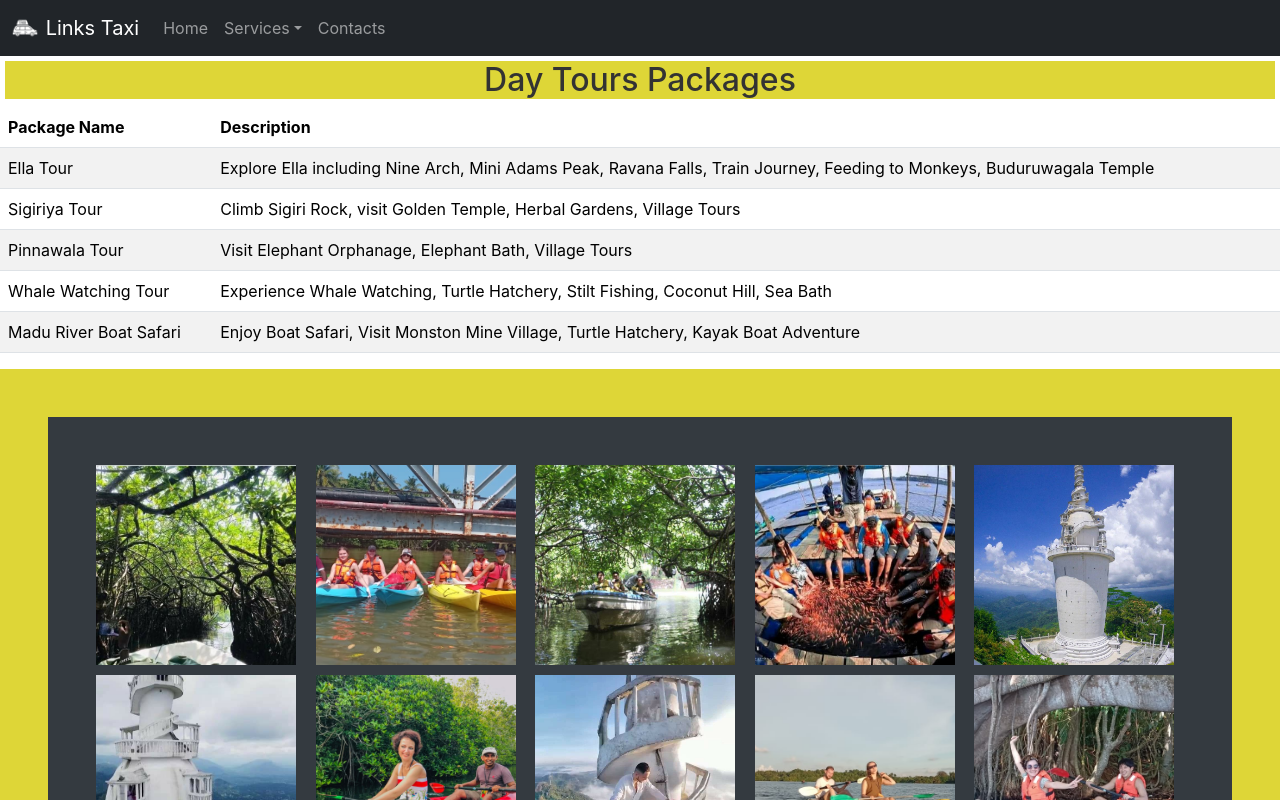
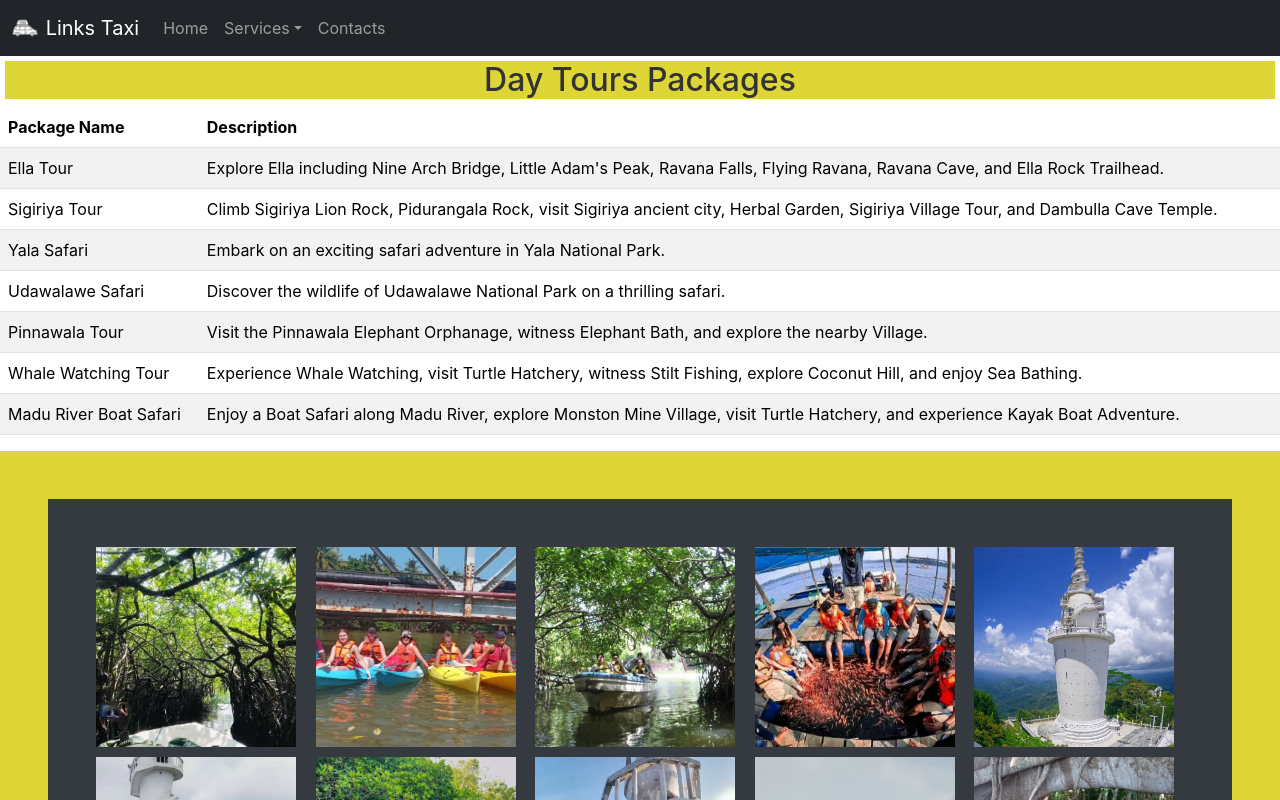
Before and after one commit to HansaSandamal/links-taxi, a React (Create React App) app: page /service/day-tours in a window 1280 px wide. Shown: the top 800 px of the page. Built offline with nearby package versions, Linux system fonts and the light colour scheme.

Commit message:
do changes

```diff
--- a/src/views/DayToursView/DayToursView.js
+++ b/src/views/DayToursView/DayToursView.js
@@ -23,9 +23,6 @@ import image17 from "../../assets/images/day/img17.jpeg";
 import image18 from "../../assets/images/day/img18.jpeg";
 import image19 from "../../assets/images/day/img19.jpeg";
 import image20 from "../../assets/images/day/img20.jpeg";
-
-
-
 
 const DayToursView = () => {
   const images = [
@@ -55,23 +52,38 @@ const DayToursView = () => {
   const packagesData = [
     {
       name: "Ella Tour",
-      description: "Explore Ella including Nine Arch, Mini Adams Peak, Ravana Falls, Train Journey, Feeding to Monkeys, Buduruwagala Temple",
+      description:
+        "Explore Ella including Nine Arch Bridge, Little Adam's Peak, Ravana Falls, Flying Ravana, Ravana Cave, and Ella Rock Trailhead.",
     },
     {
       name: "Sigiriya Tour",
-      description: "Climb Sigiri Rock, visit Golden Temple, Herbal Gardens, Village Tours",
+      description:
+        "Climb Sigiriya Lion Rock, Pidurangala Rock, visit Sigiriya ancient city, Herbal Garden, Sigiriya Village Tour, and Dambulla Cave Temple.",
+    },
+    {
+      name: "Yala Safari",
+      description:
+        "Embark on an exciting safari adventure in Yala National Park.",
+    },
+    {
+      name: "Udawalawe Safari",
+      description:
+        "Discover the wildlife of Udawalawe National Park on a thrilling safari.",
     },
     {
       name: "Pinnawala Tour",
-      description: "Visit Elephant Orphanage, Elephant Bath, Village Tours",
+      description:
+        "Visit the Pinnawala Elephant Orphanage, witness Elephant Bath, and explore the nearby Village.",
     },
     {
       name: "Whale Watching Tour",
-      description: "Experience Whale Watching, Turtle Hatchery, Stilt Fishing, Coconut Hill, Sea Bath",
+      description:
+        "Experience Whale Watching, visit Turtle Hatchery, witness Stilt Fishing, explore Coconut Hill, and enjoy Sea Bathing.",
     },
     {
       name: "Madu River Boat Safari",
-      description: "Enjoy Boat Safari, Visit Monston Mine Village, Turtle Hatchery, Kayak Boat Adventure",
+      description:
+        "Enjoy a Boat Safari along Madu River, explore Monston Mine Village, visit Turtle Hatchery, and experience Kayak Boat Adventure.",
     },
   ];
   return (
--- a/src/views/NineDayToursView/NineDayToursView.js
+++ b/src/views/NineDayToursView/NineDayToursView.js
@@ -16,11 +16,13 @@ const NineDayToursView = () => {
   const packagesData = [
     {
       name: "1st Package:",
-      description: "Travel from the airport to Anuradhapura. Visit Polonnaruwa and Sigiriya. Proceed to Kandy and Pinnawala. Explore Nuwara Eliya and Ella. Visit Yala, Mirissa, Bentota, Colombo, and return to the airport.",
+      description:
+        "Travel from the airport to Anuradhapura. Visit Polonnaruwa and Sigiriya. Proceed to Kandy, Nuwara Eliya, Ella, Yala, Udawalawa, Mirissa, Bentota, and return to the airport.",
     },
     {
       name: "2nd Package:",
-      description: "Travel from the airport to Trincomalee. Visit Polonnaruwa and Sigiriya. Proceed to Kandy and Pinnawala. Explore Nuwara Eliya and Ella. Visit Yala, Galle, Colombo, and return to the airport.",
+      description:
+        "Travel from the airport to Anuradhapura, Trincomalee. Visit Polonnaruwa and Sigiriya. Proceed to Kandy, Nuwara Eliya, Ella, Yala/Udawalawa, Tangalle, Mirissa/Galle/Bentota, Colombo, and return to the airport.",
     },
     // Add more Nine Day Tours as needed
   ];
--- a/src/views/SevenDayToursView/SevenDayToursView.js
+++ b/src/views/SevenDayToursView/SevenDayToursView.js
@@ -39,17 +39,17 @@ const SevenDayToursView = () => {
     {
       name: "1st Package:",
       description:
-        "Start from the airport, visit Sigiriya, Polonnaruwa, Kandy, Nuwara Eliya, Ella, Yala, Galle, and return to the airport.",
+        "Start from the airport, visit Sigiriya, Polonnaruwa, Kandy, Nuwara Eliya, Ella, Yala safari, Galle, and return to the airport.",
     },
     {
       name: "2nd Package:",
       description:
-        "Start from the airport, visit Sigiriya, Kandy, Nuwara Eliya, Ella, Tangalle, Bentota, and return to the airport.",
+        "Start from the airport, visit Sigiriya, Kandy, Nuwara Eliya, Ella, Yala/Udawalawa safari, Hikkaduwa/Mirissa/Galle, Colombo, and return to the airport.",
     },
     {
       name: "3rd Package:",
       description:
-        "Start from the airport, visit Pinnawala, Sigiriya, Kandy, Nuwara Eliya, Beruwala, and return to the airport.",
+        "Start from the airport, visit Kalpitiya, Wilpattu, Habarana, Polonnaruwa, Sigiriya, Kandy, Colombo, and return to the airport.",
     },
     // Add more Seven Day Tours as needed
   ];
--- a/src/views/ThreeDayToursView/ThreeDayToursView.js
+++ b/src/views/ThreeDayToursView/ThreeDayToursView.js
@@ -37,23 +37,24 @@ const ThreeDayToursView = () => {
 
   const packagesData = [
     {
-      name: "Ella Tour",
+      name: "Sigiriya Tour",
       description:
-        "Explore Ravana Fall, Nine Arch, Mini Adams Peak, Ella Rock in Ella.",
+        "Climb Sigiriya Lion Rock, Pidurangala Rock, visit Herbal Garden, take a Sigiriya Village Tour, and explore Dambulla Cave Temple.",
+    },
+    {
+      name: "Kandy Tour",
+      description:
+        "(1st Night in Kandy) Enjoy a Cultural dance in Kandy, explore the Sacred City of Kandy, take a town visit, and visit the Temple of the Tooth in Kandy. Also, visit Ramboda Falls and a tea factory.",
     },
     {
       name: "Nuwara Eliya Tour",
       description:
-        "Enjoy Gregory Lake, Sitha Temple, Tea Factory and Lounge, Tea Garden, Ramboda Falls in Nuwara Eliya. Stay overnight.",
+        "(Second Night in Nuwara Eliya) Experience Gregory Lake, visit Nuwara Eliya town, and explore the old post office.",
     },
     {
-      name: "Kandy Tour",
-      description: "Visit the Temple of the Tooth in Kandy. Stay overnight.",
-    },
-    {
-      name: "3rd Day Tour",
+      name: "Ella Tour",
       description:
-        "Visit Matale Hindu Temple, Nalagoda Gedige, Herbal Garden, Sigiriya Rock, Village Tours, Golden Temple.",
+        "Explore Ella, including the Nine Arch Bridge, Little Adam's Peak, Ravana Falls, and Ella town.",
     },
     // Add more Three Day Tours as needed
   ];
--- a/src/views/TwelveDayToursView/TwelveDayToursView.js
+++ b/src/views/TwelveDayToursView/TwelveDayToursView.js
@@ -29,28 +29,10 @@ const TwelveDayToursView = () => {
 
   const packagesData = [
     {
-      name: "Airport - Anuradhapura",
-      description: "Visit Anuradhapura after arriving at the airport.",
+      name: "package",
+      description:
+        "Experience the wonders of Anuradhapura, Mihintale, Trincomalee, Polonnaruwa, Sigiriya, Kandy, Pinnawala, Nuwara Eliya, Haputale, Ella, Yala, Mirissa, Galle/Hikkaduwa, Bentota/Negombo, and return to the Airport.",
     },
-    {
-      name: "Trincomalee - Polonnaruwa",
-      description: "Explore Trincomalee and Polonnaruwa.",
-    },
-    {
-      name: "Sigiriya - Kandy - Pinnawala",
-      description:
-        "Discover Sigiriya, Kandy, and Pinnawala Elephant Orphanage.",
-    },
-    {
-      name: "Nuwara Eliya - Ella",
-      description: "Experience Nuwara Eliya and Ella.",
-    },
-    {
-      name: "Yala/Udawalawa - Waligama - Colombo Airport",
-      description:
-        "Visit Yala or Udawalawa, Waligama, and return to Colombo Airport.",
-    },
-    // Add more 12 Days Tours as needed
   ];
   return (
     <div>
--- a/src/views/TwoDayToursView/TwoDayToursView.js
+++ b/src/views/TwoDayToursView/TwoDayToursView.js
@@ -7,7 +7,10 @@ import image from "../../assets/images/airport.jpg";
 
 const AirportTransfersView = () => {
   const images = [
-    { url: "https://links-taxi.netlify.app/static/media/airport.jpg", alt: "Image 1" },
+    {
+      url: "https://links-taxi.netlify.app/static/media/airport.jpg",
+      alt: "Image 1",
+    },
     { url: image, alt: "Image 2" },
     { url: image, alt: "Image 3" },
     // Add more images as needed
@@ -17,19 +20,21 @@ const AirportTransfersView = () => {
     {
       name: "Ella Tour",
       description:
-        "Visit Ravana Falls, Nine Arch, Mini Adams Peak, Sitha Temple, Hakgala Garden, Gregory Lake in Ella.",
+        "Experience the beauty of Ella with visits to Ravana Falls, the iconic Nine Arch Bridge, Little Adams Peak, Flying Ravana, and indulge in Ella Spice Garden cooking lessons.",
     },
     {
       name: "Nuwara Eliya Tour",
       description:
-        "Explore Nuwara Eliya with visits to a Tea Factory, Tea Lounge, and Ramboda Falls.",
+        "Embark on a journey through Nuwara Eliya with stops at a Tea Factory, Tea Lounge, and Ramboda Falls. Explore Hakgala Garden, Seetha Amman Temple, Gregory Lake, and enjoy a night stay in Nuwara Eliya.",
     },
     {
       name: "Kandy Tour",
-      description: "Visit the Temple of the Tooth in Kandy.",
+      description:
+        "Discover the cultural heart of Sri Lanka with a visit to the Temple of the Tooth in Kandy, and explore the charming streets of Kandy town.",
     },
     // Add more Two Day Tours as needed
   ];
+
   return (
     <div>
       <div className="title">
```
